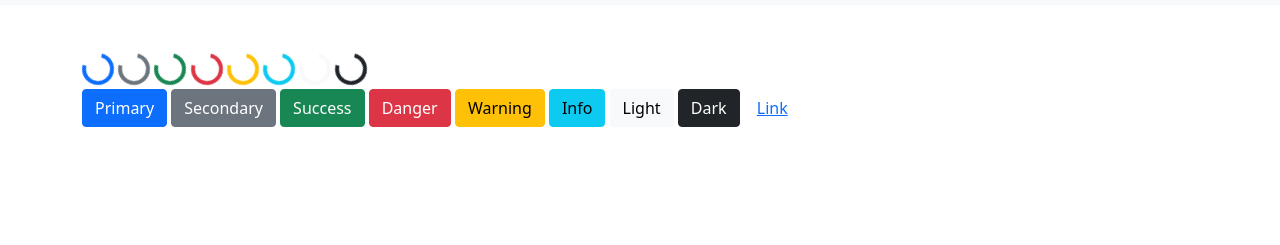
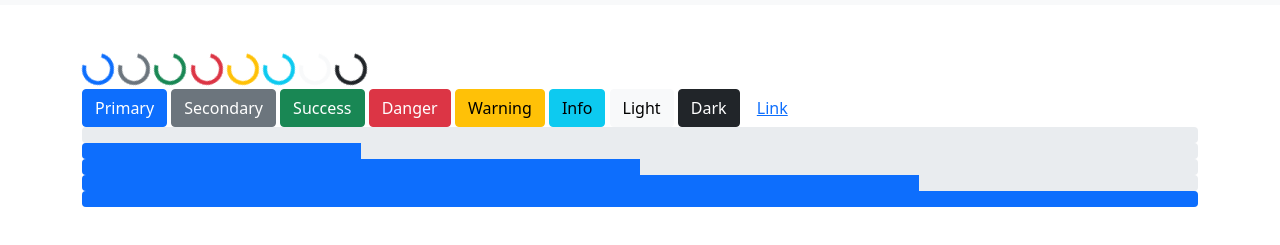
Before and after one commit to learnertariq/nike-react-assignment-test, a plain HTML site: page index.html in a window 1280 px wide. Shown: the part 51-296 px from the top of the page. Drawn offline with nearby package versions, Linux system fonts and the light colour scheme.

Commit message:
add progress component and test ssh

```diff
--- a/index.html
+++ b/index.html
@@ -81,6 +81,24 @@
 
         <button type="button" class="btn btn-link">Link</button>
       </div>
+
+      <div class="container">
+        <div class="progress">
+          <div class="progress-bar" role="progressbar" aria-valuenow="0" aria-valuemin="0" aria-valuemax="100"></div>
+        </div>
+        <div class="progress">
+          <div class="progress-bar" role="progressbar" style="width: 25%" aria-valuenow="25" aria-valuemin="0" aria-valuemax="100"></div>
+        </div>
+        <div class="progress">
+          <div class="progress-bar" role="progressbar" style="width: 50%" aria-valuenow="50" aria-valuemin="0" aria-valuemax="100"></div>
+        </div>
+        <div class="progress">
+          <div class="progress-bar" role="progressbar" style="width: 75%" aria-valuenow="75" aria-valuemin="0" aria-valuemax="100"></div>
+        </div>
+        <div class="progress">
+          <div class="progress-bar" role="progressbar" style="width: 100%" aria-valuenow="100" aria-valuemin="0" aria-valuemax="100"></div>
+        </div>
+      </div>
     </main>
     <!-- Bootstrap JS -->
     <script
```
